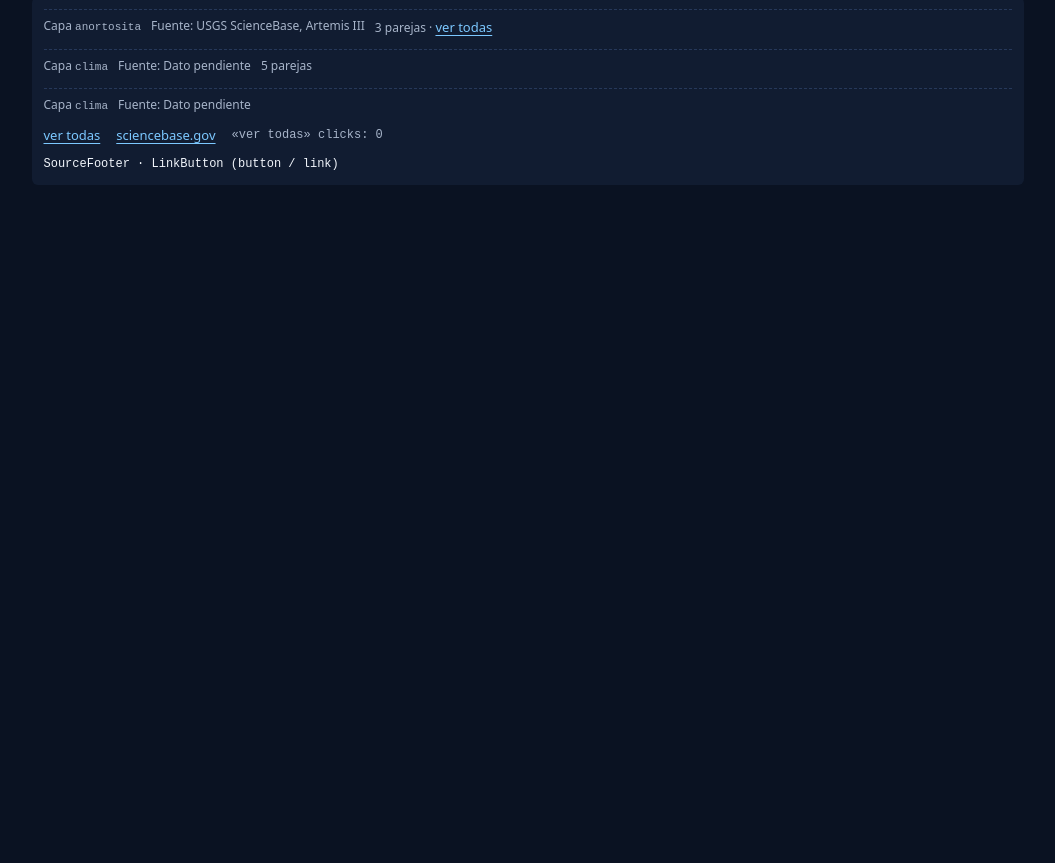
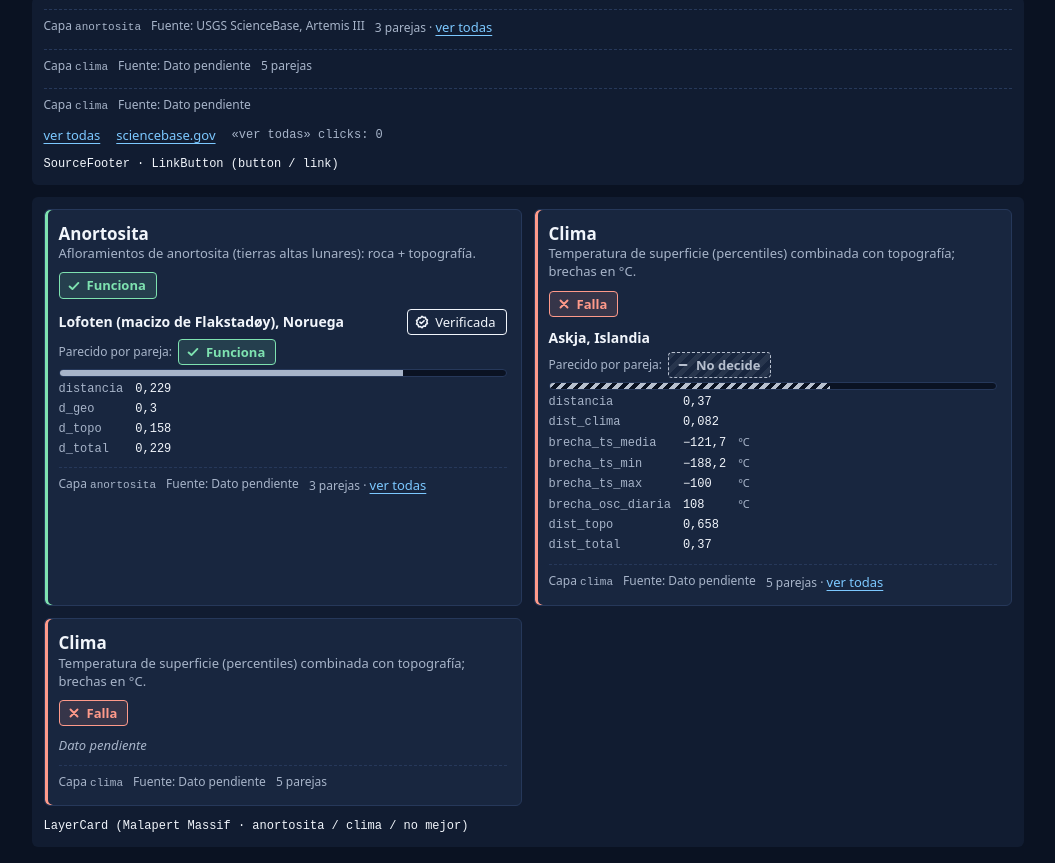
Before and after one commit to mr-melenas/Pathfinders42-front, a React (Vite) app: page / in a window 1280 px wide. Shown: the part 4184-5047 px from the top of the page, without its empty margins (105-1160 px from the left). Before the commit the page ends 4385 px from the top, so only its background shows below. Built offline with nearby package versions, Linux system fonts and the light colour scheme; a web font is replaced by a local one.

Commit message:
feat(ui): add layer card

```diff
--- a/src/app/dev/ComponentsSection.tsx
+++ b/src/app/dev/ComponentsSection.tsx
@@ -1,7 +1,9 @@
 import { useState } from 'react'
 import { useTranslation } from 'react-i18next'
+import type { components } from '@/shared/api/schema'
 import es from '@/shared/i18n/locales/es.json'
 import { Icon, type IconName } from '@/shared/ui/Icon'
+import { LayerCard } from '@/shared/ui/LayerCard'
 import { LinkButton } from '@/shared/ui/LinkButton'
 import { Logo } from '@/shared/ui/Logo'
 import { MetricsTable } from '@/shared/ui/MetricsTable'
@@ -30,6 +32,44 @@ const PAIR_SAMPLES: { capa: string; nombre: string; distancia: number; parecido:
     distancia: 0.37,
     parecido: null,
     detalles: { dist_clima: 0.082, brecha_ts_media: -121.7, brecha_ts_min: -188.2 },
+  },
+]
+
+// Copied as is from GET /api/v1/sitios/artemis-malapert-massif (local API v0.3.0): the two cards of the design
+const LAYER_SAMPLES: components['schemas']['ResumenCapa'][] = [
+  {
+    capa: 'anortosita',
+    descripcion: 'Afloramientos de anortosita (tierras altas lunares): roca + topografía.',
+    hay_parecido: true,
+    mejor: {
+      id: 'lofoten_flakstadoy',
+      nombre: 'Lofoten (macizo de Flakstadøy), Noruega',
+      distancia: 0.229,
+      parecido: true,
+      detalles: { verificacion: 'verificada', d_geo: 0.3, d_topo: 0.158, d_total: 0.229, analogo_completo: 'Sí' },
+    },
+    n_parejas: 3,
+  },
+  {
+    capa: 'clima',
+    descripcion: 'Temperatura de superficie (percentiles) combinada con topografía; brechas en °C.',
+    hay_parecido: false,
+    mejor: {
+      id: 'analogo-luna-askja-islandia',
+      nombre: 'Askja, Islandia',
+      distancia: 0.37,
+      parecido: null,
+      detalles: {
+        dist_clima: 0.082,
+        brecha_ts_media: -121.678,
+        brecha_ts_min: -188.216,
+        brecha_ts_max: -100.027,
+        brecha_osc_diaria: 107.988,
+        dist_topo: 0.658,
+        dist_total: 0.37,
+      },
+    },
+    n_parejas: 5,
   },
 ]
 
@@ -144,6 +184,16 @@ export function ComponentsSection() {
           </div>
           <code className="font-mono text-data">SourceFooter · LinkButton (button / link)</code>
         </li>
+        <li className="flex flex-col items-stretch gap-3 rounded-card bg-surface p-3 sm:col-span-2">
+          <div className="grid gap-3 md2:grid-cols-2">
+            {LAYER_SAMPLES.map((layer) => (
+              <LayerCard key={layer.capa} layer={layer} onShowAllPairs={countClick} />
+            ))}
+            {/* Not from the API: the clima card without "mejor", to show the "Dato pendiente" state */}
+            <LayerCard layer={{ ...LAYER_SAMPLES[1], mejor: null }} />
+          </div>
+          <code className="font-mono text-data">LayerCard (Malapert Massif · anortosita / clima / no mejor)</code>
+        </li>
       </ul>
     </section>
   )
--- a/src/shared/i18n/locales/en.json
+++ b/src/shared/i18n/locales/en.json
@@ -48,5 +48,16 @@
     "pairs_one": "{{count}} pair",
     "pairs_other": "{{count}} pairs",
     "showAll": "see all"
+  },
+  "layer": {
+    "topografia": { "name": "Topography", "description": "Slope and relief (KS, 0–1). Similar if the distance is ≤ 0.2." },
+    "clima": { "name": "Climate", "description": "Surface temperature (percentiles) combined with topography; gaps in °C." },
+    "geologia": { "name": "Geology", "description": "Rock type + topography. Full analogue if topography ≤ 0.2 and geology ≤ 0.4." },
+    "hielo": { "name": "Ice", "description": "Near-surface ice versus Earth's permafrost, combined with topography." },
+    "cuevas": { "name": "Caves", "description": "Caves of the same type on Earth: shape (depth/diameter) and terrain." },
+    "anortosita": { "name": "Anorthosite", "description": "Anorthosite outcrops (lunar highlands): rock + topography." }
+  },
+  "layerCard": {
+    "pairVerdict": "Pair verdict:"
   }
 }
--- a/src/shared/i18n/locales/es.json
+++ b/src/shared/i18n/locales/es.json
@@ -48,5 +48,16 @@
     "pairs_one": "{{count}} pareja",
     "pairs_other": "{{count}} parejas",
     "showAll": "ver todas"
+  },
+  "layer": {
+    "topografia": { "name": "Topografía", "description": "Pendiente y relieve (KS, 0–1). Parecido si la distancia es ≤ 0,2." },
+    "clima": { "name": "Clima", "description": "Temperatura de superficie (percentiles) combinada con topografía; brechas en °C." },
+    "geologia": { "name": "Geología", "description": "Tipo de roca + topografía. Análogo completo si topografía ≤ 0,2 y geología ≤ 0,4." },
+    "hielo": { "name": "Hielo", "description": "Hielo cerca de la superficie frente a permafrost de la Tierra, combinado con topografía." },
+    "cuevas": { "name": "Cuevas", "description": "Cuevas del mismo tipo en la Tierra: forma (profundidad/diámetro) y terreno." },
+    "anortosita": { "name": "Anortosita", "description": "Afloramientos de anortosita (tierras altas lunares): roca + topografía." }
+  },
+  "layerCard": {
+    "pairVerdict": "Parecido por pareja:"
   }
 }
--- /dev/null
+++ b/src/shared/ui/LayerCard.tsx
@@ -0,0 +1,71 @@
+import { useId } from 'react'
+import { useTranslation } from 'react-i18next'
+import type { components } from '@/shared/api/schema'
+import { MetricsTable } from '@/shared/ui/MetricsTable'
+import { SimilarityBar } from '@/shared/ui/SimilarityBar'
+import { SourceFooter } from '@/shared/ui/SourceFooter'
+import { VerdictChip } from '@/shared/ui/VerdictChip'
+import { VerificationChip } from '@/shared/ui/VerificationChip'
+
+// One item of "resumen" from GET /sitios/{id}, with the type generated from the OpenAPI
+type LayerSummary = components['schemas']['ResumenCapa']
+
+// Verdict stripe on the left edge: only true and false have one, null has none (sistema-visual §2.6)
+function stripeFor(hayParecido: boolean | null): string {
+  switch (hayParecido) {
+    case true:
+      return 'shadow-stripe-pass'
+    case false:
+      return 'shadow-stripe-fail'
+    case null:
+      return ''
+  }
+}
+
+type LayerCardProps = {
+  layer: LayerSummary
+  onShowAllPairs?: () => void // "ver todas" in the footer: only shown when given
+}
+
+export function LayerCard({ layer, onShowAllPairs }: LayerCardProps) {
+  const { t } = useTranslation()
+  const headingId = useId()
+  const { capa, hay_parecido, mejor, n_parejas } = layer
+
+  return (
+    <article
+      aria-labelledby={headingId}
+      className={`flex flex-col gap-2.5 rounded-card border border-border bg-surface-2 p-3.5 ${stripeFor(hay_parecido)}`}
+    >
+      <header className="flex flex-wrap items-start justify-between gap-2.5">
+        <div>
+          <h3 id={headingId} className="font-display text-card-title font-bold">
+            {t(`layer.${capa}.name`)}
+          </h3>
+          <p className="text-caption text-muted">{t(`layer.${capa}.description`)}</p>
+        </div>
+        {/* The site's verdict for this layer */}
+        <VerdictChip value={hay_parecido} />
+      </header>
+
+      {mejor ? (
+        <div className="flex flex-col gap-1">
+          <div className="flex flex-wrap items-center justify-between gap-2">
+            <span className="text-compact font-semibold">{mejor.nombre}</span>
+            <VerificationChip status={typeof mejor.detalles.verificacion === 'string' ? mejor.detalles.verificacion : null} />
+          </div>
+          {/* The pair's own verdict: it can differ from the site's one (site «Falla», pair «No decide») */}
+          <div className="flex items-center gap-1.5 text-data text-muted">
+            {t('layerCard.pairVerdict')} <VerdictChip value={mejor.parecido} short />
+          </div>
+          <SimilarityBar distancia={mejor.distancia} parecido={mejor.parecido} />
+          <MetricsTable detalles={{ distancia: mejor.distancia, ...mejor.detalles }} />
+        </div>
+      ) : (
+        <p className="text-caption text-muted italic">{t('state.pending')}</p>
+      )}
+
+      <SourceFooter capa={capa} n_parejas={n_parejas} onShowAll={onShowAllPairs} />
+    </article>
+  )
+}
--- a/src/shared/ui/MetricsTable.tsx
+++ b/src/shared/ui/MetricsTable.tsx
@@ -1,13 +1,10 @@
 import { useTranslation } from 'react-i18next'
 import { formatNumber } from '@/shared/lib/format'
 
-// Not a metric: VerificationChip already shows it
-const HIDDEN_FIELDS = new Set(['verificacion'])
-
-// The only unit the front knows for sure: "brecha_*" are differences in °C (CONTEXTO §5).
+// "brecha_*" are differences in °C (CONTEXTO §5): one decimal and the unit, as in the design.
 // Any other field gets no unit: never make one up.
-function unitOf(field: string): string {
-  return field.startsWith('brecha_') ? '°C' : ''
+function isTemperatureGap(field: string): boolean {
+  return field.startsWith('brecha_')
 }
 
 type MetricsTableProps = {
@@ -15,29 +12,24 @@ type MetricsTableProps = {
 }
 
 export function MetricsTable({ detalles }: MetricsTableProps) {
-  const { t, i18n } = useTranslation()
+  const { i18n } = useTranslation()
 
   // No details from the API: nothing to draw
   if (!detalles) return null
-  const rows = Object.entries(detalles).filter(([field]) => !HIDDEN_FIELDS.has(field))
+
+  // Only numbers are metrics: text fields (sitio, cuerpo, tipo_tierra, verificacion…) and nulls are left out
+  const rows = Object.entries(detalles).filter((entry): entry is [string, number] => typeof entry[1] === 'number')
   if (rows.length === 0) return null
-
-  // Numbers follow the language (0,158 / 0.158, with the typographic minus); text is shown as it comes
-  const formatValue = (value: unknown) => {
-    if (typeof value === 'number') return formatNumber(value, i18n.language)
-    if (typeof value === 'string') return value
-    return t('state.pending')
-  }
 
   return (
     <dl className="grid grid-cols-[auto_auto_1fr] items-baseline gap-x-3 gap-y-0.75 text-data">
       {rows.map(([field, value]) => {
-        const unit = unitOf(field)
+        const temperature = isTemperatureGap(field)
         return (
           <div key={field} className="contents">
             <dt className="font-mono text-muted">{field}</dt>
-            <dd className="font-mono tabular-nums">{formatValue(value)}</dd>
-            {unit ? <dd className="text-unit text-muted">{unit}</dd> : <dd aria-hidden="true" />}
+            <dd className="font-mono tabular-nums">{formatNumber(value, i18n.language, temperature ? 1 : 3)}</dd>
+            {temperature ? <dd className="text-unit text-muted">°C</dd> : <dd aria-hidden="true" />}
           </div>
         )
       })}
```
